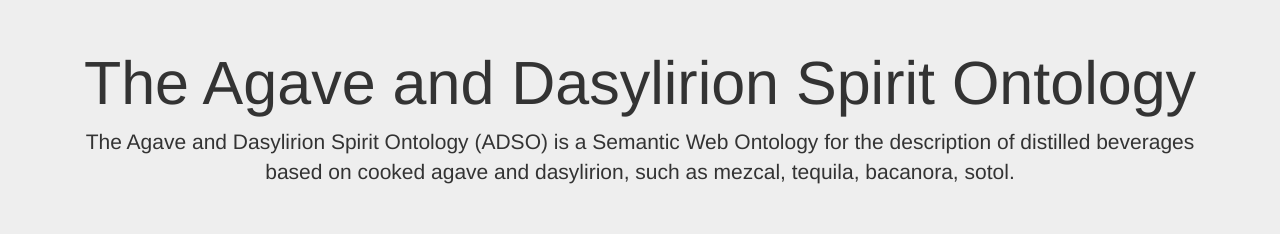
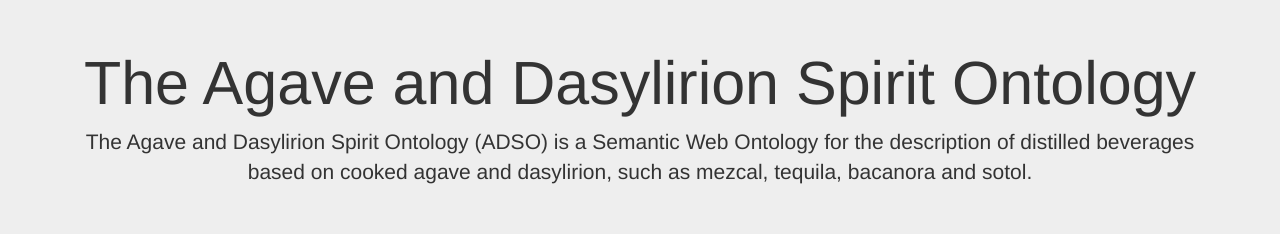
Before and after one commit to muddymudskipper/muddymudskipper.github.io, a plain HTML site: page adso/html/adso.html in a window 1280 px wide. Shown: the top 237 px of the page. Drawn offline with Linux system fonts and the light colour scheme.

Commit message:
Update adso.html

```diff
--- a/adso/html/adso.html
+++ b/adso/html/adso.html
@@ -24,7 +24,7 @@
       <div class="row">
         <div class="col-xs12">
           <h1>The Agave and Dasylirion Spirit Ontology</h1>
-          <p>The Agave and Dasylirion Spirit Ontology (ADSO) is a Semantic Web Ontology for the description of distilled beverages based on cooked agave and dasylirion, such as mezcal, tequila, bacanora, sotol.</p>
+          <p>The Agave and Dasylirion Spirit Ontology (ADSO) is a Semantic Web Ontology for the description of distilled beverages based on cooked agave and dasylirion, such as mezcal, tequila, bacanora and sotol.</p>
         </div>
       </div>
     </div>
```
